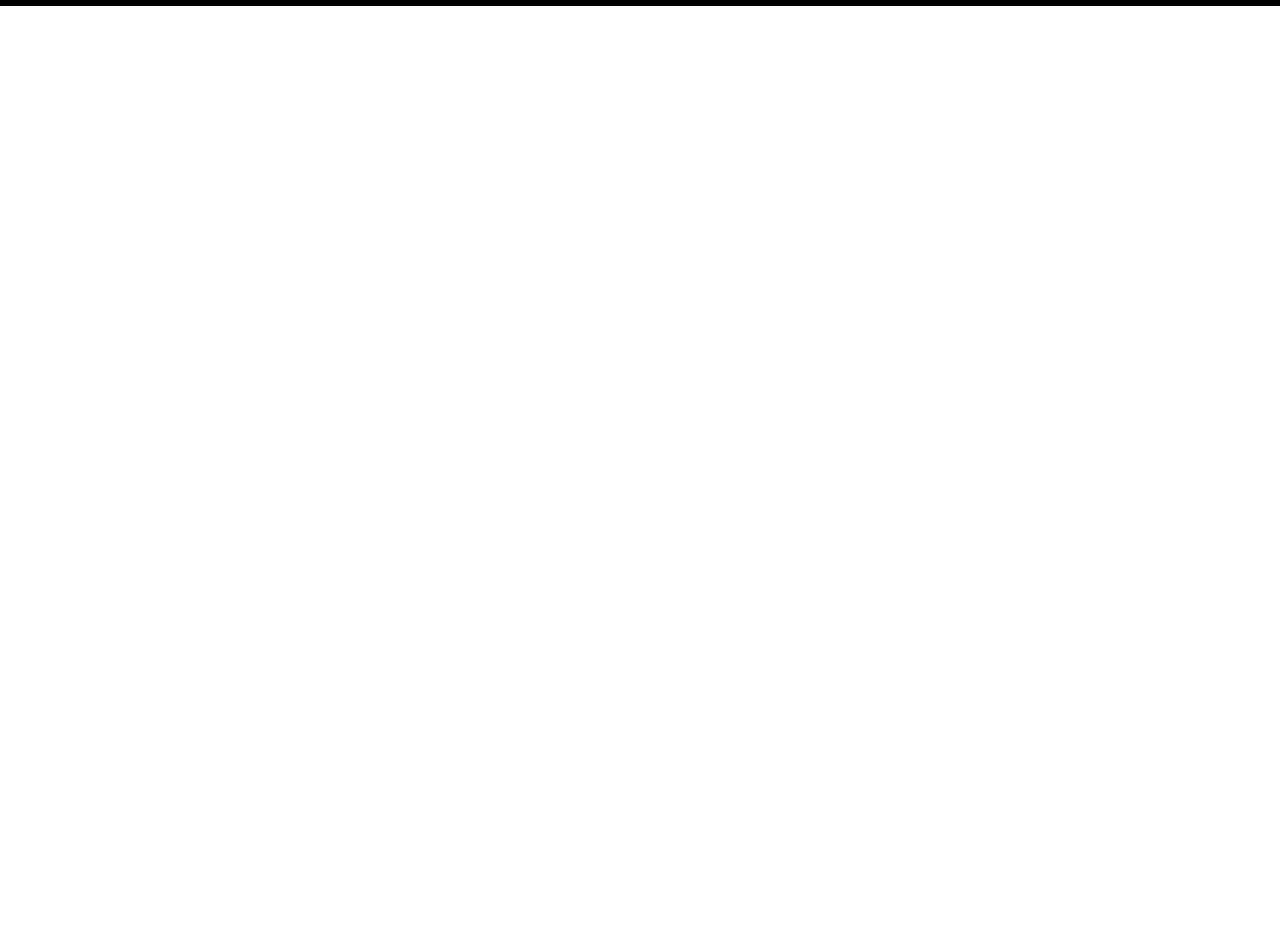
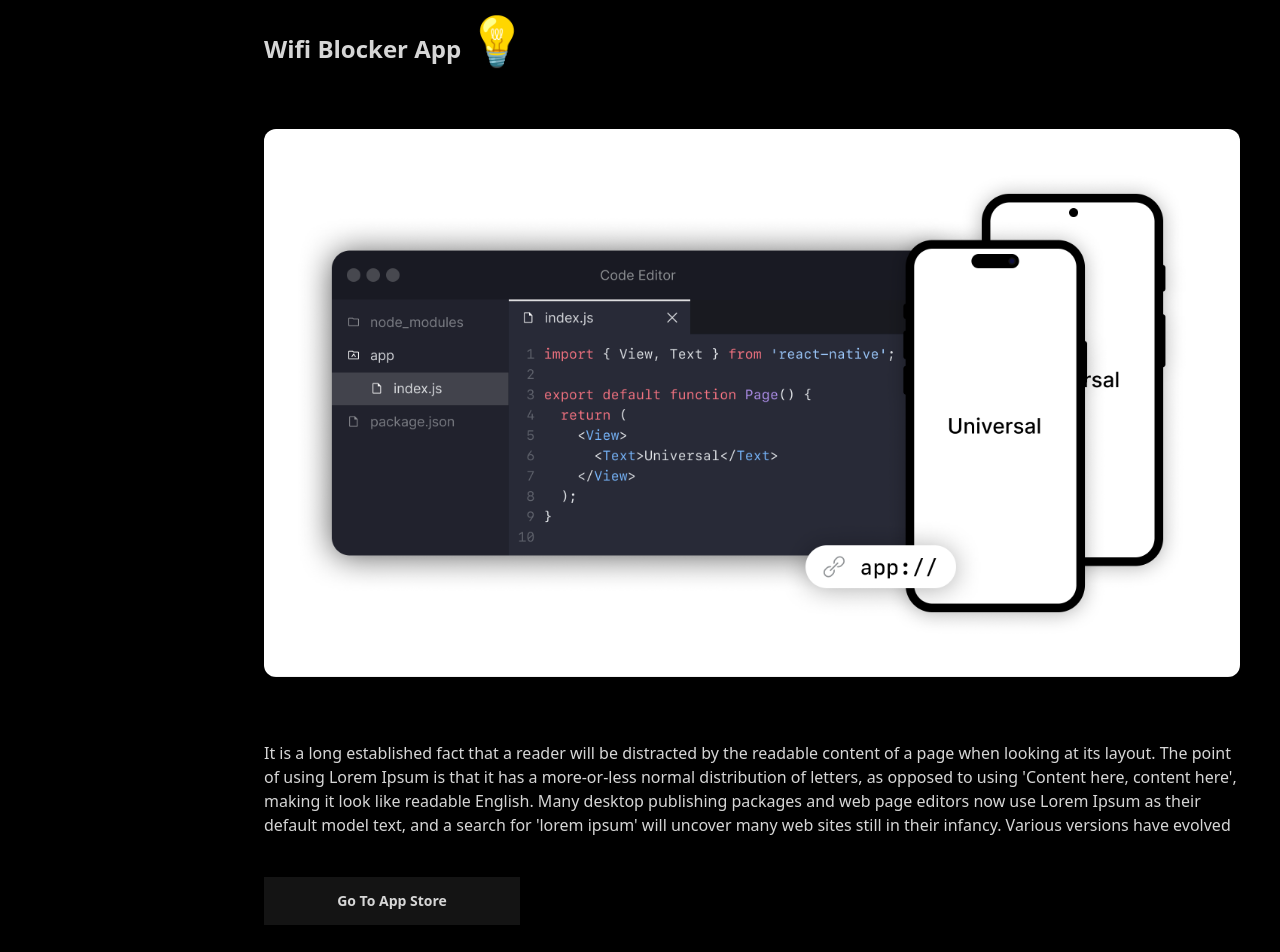
Before and after one commit to shihab-sa/shihabrn, a React (Vite) app: page /projects in a window 1280 px wide. Shown: the part 960-1912 px from the top of the page. Before the commit the page ends 966 px from the top, so only its background shows below. Built offline with nearby package versions, Linux system fonts and the light colour scheme.

Commit message:
code updated

```diff
--- /dev/null
+++ b/src/ProjectComponents/CommonProject.jsx
@@ -0,0 +1,28 @@
+import imgProject from "../assets/imeges/proone.png";
+import { ArrowLeft } from "lucide-react";
+function CommonProject() {
+  return (
+    <div>
+      <div className="cursor-pointer flex gap-5">
+        <ArrowLeft size={30} /> Go Back
+      </div>
+      <h1 className="text-2xl font-extrabold mt-5">
+        Wifi Blocker App <span className=" text-5xl">💡</span>
+      </h1>
+      <img src={imgProject} alt="" className=" mt-16 rounded-xl" />
+      <p className=" mt-16">
+        It is a long established fact that a reader will be distracted by the
+        readable content of a page when looking at its layout. The point of
+        using Lorem Ipsum is that it has a more-or-less normal distribution of
+        letters, as opposed to using 'Content here, content here', making it
+        look like readable English. Many desktop publishing packages and web
+        page editors now use Lorem Ipsum as their default model text, and a
+        search for 'lorem ipsum' will uncover many web sites still in their
+        infancy. Various versions have evolved
+      </p>
+      <button className="btn btn-wide mt-10">Go To App Store</button>
+    </div>
+  );
+}
+
+export default CommonProject;
--- a/src/pages/Projects.jsx
+++ b/src/pages/Projects.jsx
@@ -1,3 +1,4 @@
+import CommonProject from "../ProjectComponents/CommonProject";
 import { appData } from "../data";
 function Projects() {
   return (
@@ -13,8 +14,8 @@ function Projects() {
               <div className=" bg-black px-10 py-5 rounded-xl border-b-2 cursor-pointer hover:bg-gray-700">
                 <div className="flex gap-16">
                   <div>
-                    <h1 className="text-xl font-extrabold">{items.title}</h1>
-                    <p className=" text-xs">{items.paragraph}</p>
+                    <h1 className="md:text-xl font-extrabold">{items.title}</h1>
+                    <p className=" md:text-xs">{items.paragraph}</p>
                   </div>
                   <span className=" text-5xl">{items.emojiApp}</span>
                 </div>
@@ -23,6 +24,7 @@ function Projects() {
           );
         })}
       </div>
+      <CommonProject />
     </div>
   );
 }
```
